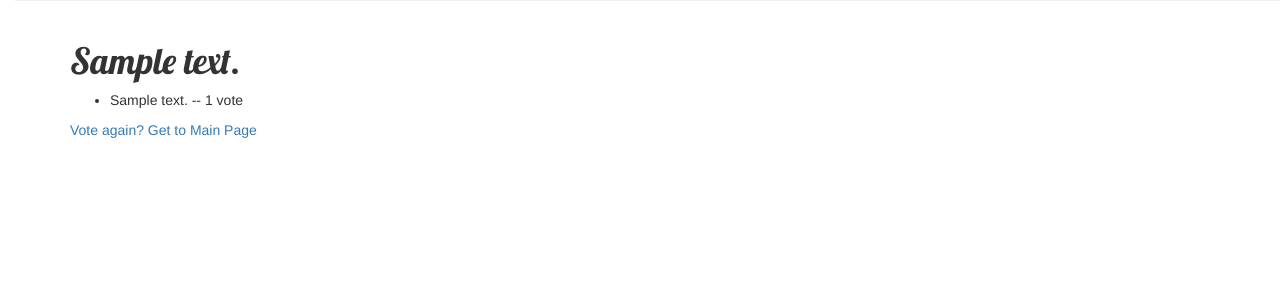
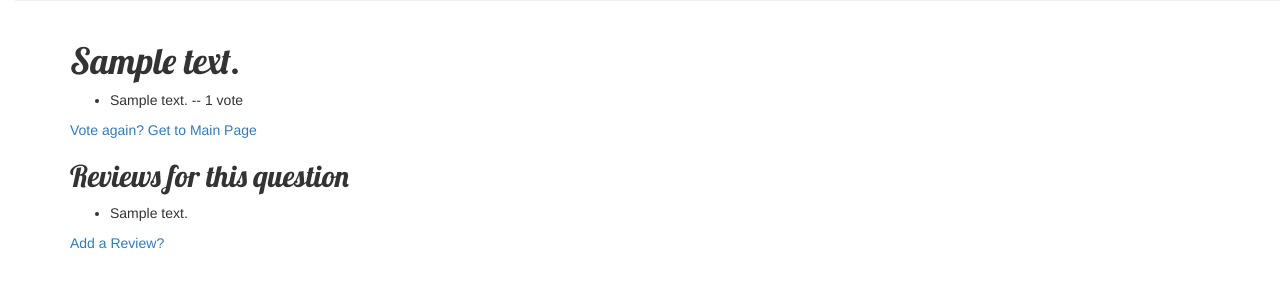
Before and after one commit to AlphaRishi1229/Django-Polls-App, a Django app: page /polls/1/results/ in a window 1280 px wide. Shown: the part 250-538 px from the top of the page. Run offline with Django 3.2, Linux system fonts and the light colour scheme; a user stored in the database is signed in; tables that the repository leaves empty hold one stand-in row (values such as "Sample post"); some libraries are stand-ins or nearby versions.

Commit message:
Added Reviews Model

```diff
--- a/polls/models.py
+++ b/polls/models.py
@@ -5,7 +5,7 @@ import datetime
 
 class Question(models.Model):
     question_text = models.CharField(max_length = 200)
-    created_by = models.ForeignKey(settings.AUTH_USER_MODEL, on_delete=models.SET_NULL,null=True)
+    created_by = models.IntegerField(null=True)
     pub_date = models.DateTimeField('Date Published')
 
     def __str__(self):
@@ -33,3 +33,11 @@ class User(models.Model):
 
     def __str__(self):
         return self.username
+
+class Reviews(models.Model):
+    questions_id = models.ForeignKey(Question, on_delete=models.CASCADE)
+    user_id = models.ForeignKey(User, on_delete=models.SET_NULL,null=True)
+    review = models.CharField(max_length=5000)
+
+    def __str__(self):
+        return self.review
--- a/polls/templates/polls/results.html
+++ b/polls/templates/polls/results.html
@@ -8,7 +8,14 @@
     <li>{{ choice.choice_text }} -- {{ choice.votes }} vote{{ choice.votes|pluralize }}</li>
 {% endfor %}
 </ul>
-
 <a href="{% url 'polls:detail' question.id %}">Vote again?</a>
 <a href="{% url 'polls:index' %}">Get to Main Page</a>
+
+<h2> Reviews for this question </h2>
+<ul>
+{% for review in question.reviews_set.all %}
+    <li>{{ review.review }}</li>
+{% endfor %}
+</ul>
+<a href="{% url 'polls:review' question.id %}"> Add a Review? </a>
 {% endblock %}
--- a/polls/urls.py
+++ b/polls/urls.py
@@ -13,4 +13,5 @@ urlpatterns = [
     path('logout/',views.logout,name='logout'),
     path('create_poll/',views.new_poll,name='new_poll'),
     path('<int:question_id>/create_choice/',views.new_choice,name='new_choice'),
+    path('<int:question_id>/review/',views.review,name='review'),
 ]
--- a/polls/views.py
+++ b/polls/views.py
@@ -5,10 +5,10 @@ from django.views import generic
 from django.utils import timezone
 from django.contrib.auth import login as auth_login, authenticate, logout as auth_logout
 from django.contrib.auth.forms import UserCreationForm, AuthenticationForm
-from .new_poll import PostQuestion,PostChoices
+from .new_poll import PostQuestion,PostChoices,Review
 import logging
 
-from .models import Question, Choice, User
+from .models import Question, Choice, User, Reviews
 
 logger = logging.getLogger(__name__)
 
@@ -93,7 +93,8 @@ def new_poll(request):
         form = PostQuestion(request.POST)
         if form.is_valid():
             quest = form.save(commit=False)
-            quest.created_by = request.user
+            a = User.objects.get(username=request.user)
+            quest.created_by = a.id
             quest.pub_date = timezone.now()
             question = form.cleaned_data.get('question_text')
             quest.save()
@@ -120,3 +121,19 @@ def new_choice(request,question_id):
     else:
         form = PostChoices()
     return render(request,'polls/new_choice.html',{'form':form})
+
+def review(request,question_id):
+    if request.method == "POST":
+        form = Review(request.POST)
+        if form.is_valid():
+            rev = form.save(commit=False)
+            rev.questions_id_id = question_id
+            a = User.objects.get(username=request.user)
+            rev.user_id_id = a.id
+            reviews = form.cleaned_data.get('review')
+            rev.save()
+            print(reviews)
+            return HttpResponseRedirect(reverse('polls:index'))
+    else:
+        form = Review()
+    return render(request,'polls/new_review.html',{'form':form})
```
Also changed, not shown: polls/new_poll.py (+6 -1 lines), polls/templates/polls/new_review.html (added, +9 -0 lines), polls/migrations/0005_auto_20200105_0956.py (added), polls/migrations/0006_reviews.py (added), polls/migrations/0007_auto_20200105_1028.py (added).
